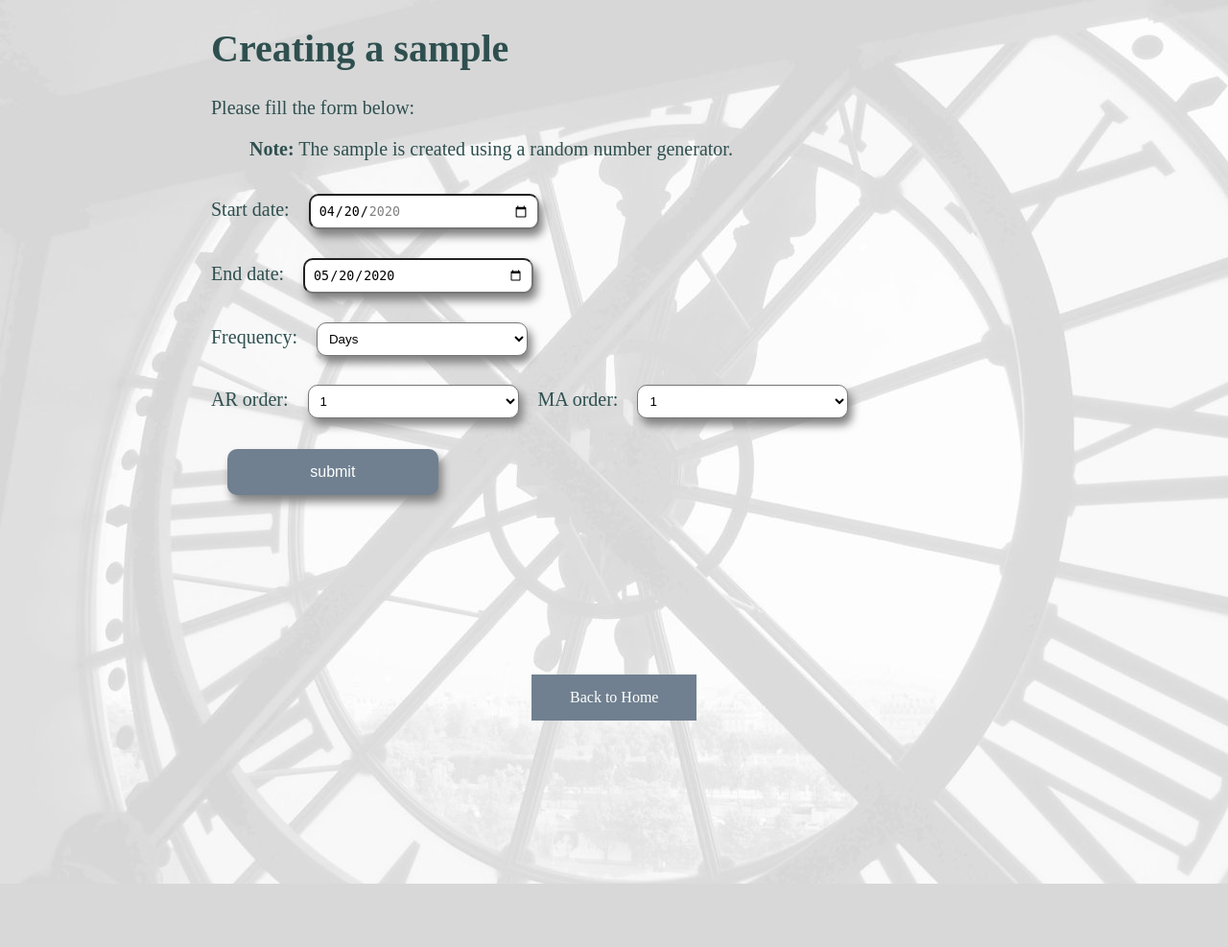
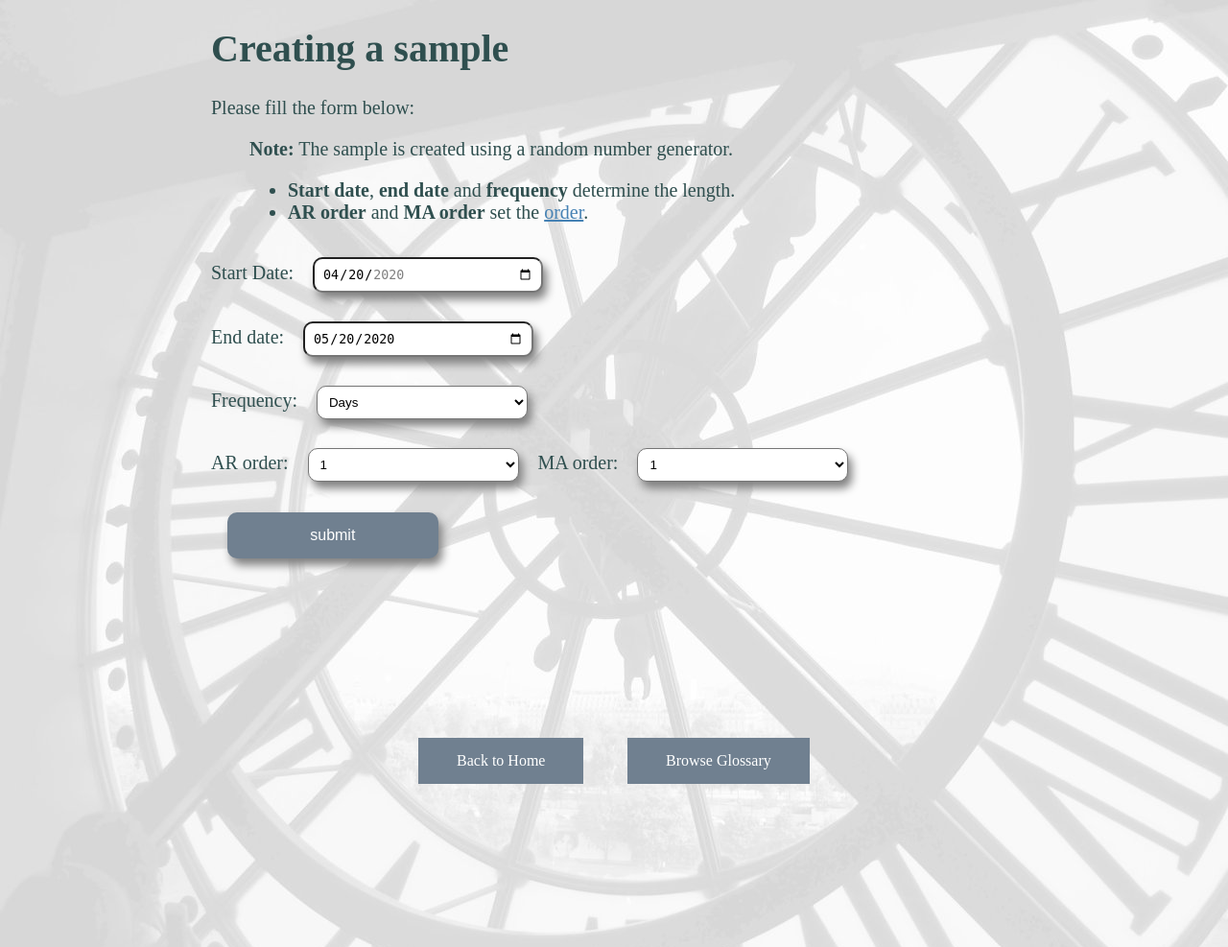
Before and after one commit to Tim-Abwao/time-series-app, a Flask app: page /sample in a window 1280 px wide. Shown: the whole page at 96% size. Before the commit the page ends 921 px from the top, so only its background shows below. Run offline with Flask 2, Linux system fonts and the light colour scheme.

Commit message:
Adding labels and info to forms

```diff
--- a/app.py
+++ b/app.py
@@ -172,4 +172,4 @@ def glossary():
 
 
 if __name__ == "__main__":
-    app.run()
+    app.run(debug=True)
--- a/templates/processing_sample.html
+++ b/templates/processing_sample.html
@@ -6,23 +6,35 @@
 	<div class="content">
 		<h1>Creating a sample</h1>
 		<p>Please fill the form below:</p>
-		<blockquote><b>Note:</b> The sample is created using a random number generator. </blockquote>
+		<blockquote><b>Note:</b> The sample is created using a random number generator.
+			<ul>
+				<li><b>Start date</b>, <b>end date</b> and <b>frequency</b> determine the length.</li>
+				<li><b>AR order</b> and <b>MA order</b> set the <a
+						href="https://en.wikipedia.org/wiki/Autoregressive%E2%80%93moving-average_model#ARMA_model">order</a>.
+				</li>
+			</ul>
+		</blockquote>
 		<form action="{{ url_for('create_sample')}}" method="post">
-			Start date: <input type="date" name="start_date" id="start_date" min='2020-01-01' max="{{ today }}" value="{{ today }}" required><br>
-			End date: <input type="date" name="end_date" id="end_date" min='{{ today }}' max="2038-01-01" value="{{ month_later }}" required><br>
-			Frequency: <select name="frequency" id="frequency">
+			<label for="start_date"> Start Date: </label>
+			<input type="date" name="start_date" id="start_date" min='2020-01-01' max="{{ today }}" value="{{ today }}"
+				required><br>
+			<label for="end_date">End date:</label>
+			<input type="date" name="end_date" id="end_date" min='{{ today }}' max="2038-01-01"
+				value="{{ month_later }}" required><br>
+			<label for="frequency">Frequency:</label>
+			<select name="frequency" id="frequency">
 				{% for frequency in frequencies %}
 				<option value="{{ frequency }}">{{frequencies[frequency] }}</option>
 				{% endfor %}
 			</select><br>
-			AR order:
+			<label for="ar_order">AR order:</label>
 			<select name='ar_order' id="ar_order">
 				{% for i in range(1,10) %}
 
 				<option value={{ i }}>{{ i }}</option>
 				{% endfor %}
 			</select>
-			MA order:
+			<label for="ma_order">MA order:</label>
 			<select name='ma_order' id="ma_order">
 				{% for i in range(1,10) %}
 				<option value={{ i }}>{{ i }}</option>
@@ -36,7 +48,8 @@
 	</div>
 
 	<footer>
-		<a class="hvr-bob button" href="/">Back to Home</a>
+		<a class="hvr-bob button" href="{{ url_for('index') }}">Back to Home</a>
+		<a class="hvr-bob button" href="{{ url_for('glossary') }}">Browse Glossary</a>
 	</footer>
 </body>
 
--- a/templates/upload.html
+++ b/templates/upload.html
@@ -17,7 +17,7 @@
 	<p> For example,</p>
 	<table style="margin: auto; text-align: center;">
 		<tr>
-			<th>Index(Date)</th>
+			<th>Date</th>
 			<th> ... </th>
 			<th>Data</th>
 		</tr>
@@ -47,7 +47,8 @@
 	{% endif %}
 
 	<footer>
-		<a class="hvr-bob button" href="/">Back to Home</a>
+		<a class="hvr-bob button" href="{{ url_for('index') }}">Back to Home</a>
+		<a class="hvr-bob button" href="{{ url_for('glossary') }}">Browse Glossary</a>
 	</footer>
 </body>
 
```
